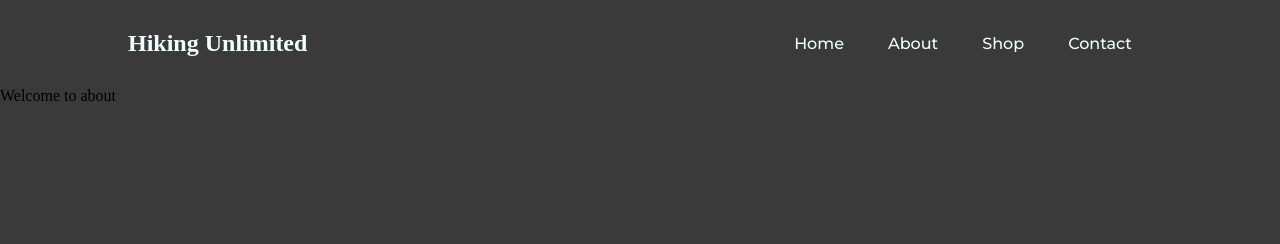
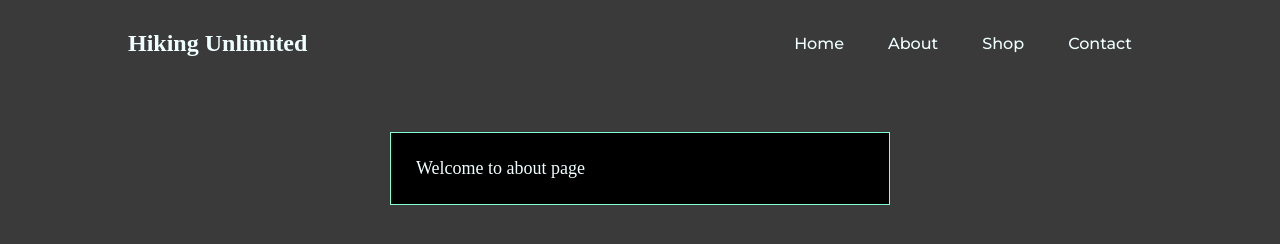
Before and after one commit to Jthomas227/NodeJs-QAP-2, a website: page views/about.html in a window 1280 px wide. Drawn offline with Linux system fonts and the light colour scheme.

Commit message:
styling fixes

```diff
--- a/server.js
+++ b/server.js
@@ -39,7 +39,7 @@ const server = http.createServer((req, res) => {
             res.statusCode = 200;
             lg.shopPage(path, res);
             break;
-        default: // Can't get 404 page
+        default:
             console.log("404 found");
             path += "404.html";
             res.statusCode = 404;
--- a/views/about.html
+++ b/views/about.html
@@ -35,6 +35,22 @@
             padding: 30px 10%;
         }
 
+        .welcome{
+            margin-left: auto;
+            margin-right: auto;
+            margin-top: 45px;
+            max-width: 500px;
+            padding: 25px;
+            font-size: large;
+            color: azure;
+            border: solid aquamarine 1px;
+            background-color: black;
+        }
+
+        p {
+            background-color: black;
+        }
+
         .nav-links {
             list-style: none;
         }
@@ -66,8 +82,8 @@
             </ul>
         </nav>
     </header>
-    <div>
-        <p>Welcome to about</p>
+    <div class="welcome">
+        <p>Welcome to about page</p>
     </div>
 </body>
 </html>
```
Also changed, not shown: views/contact.html (+18 -2 lines), views/shop.html (+18 -2 lines).
